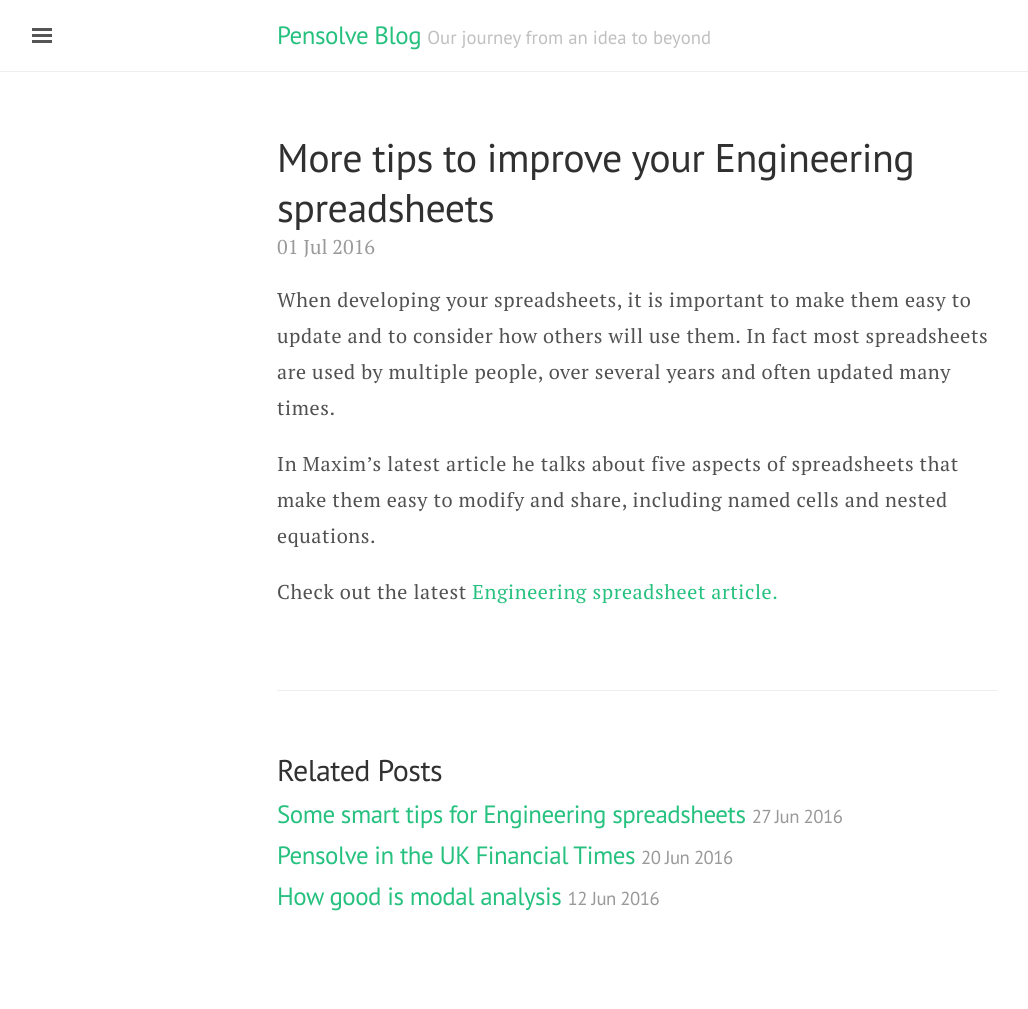
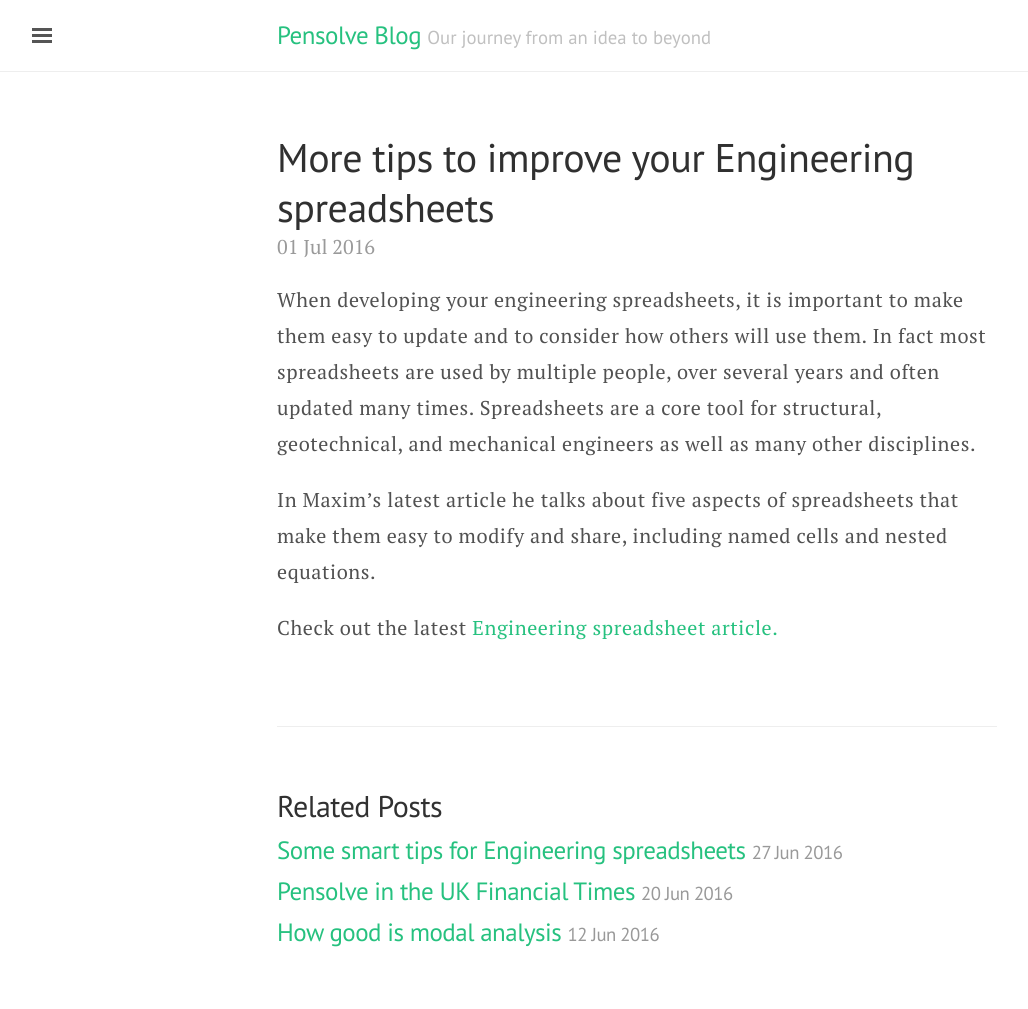
Before and after one commit to pensolve/blog, a Jekyll site: the page built from _posts/2016-07-01-More-Engineering-Tips.md, in a window 1280 px wide. Shown: the whole page, without its empty margins (3-1031 px from the left). Built offline with Jekyll 4.4.1, drawn with Linux system fonts in a browser that asks for light colours; before the commit the page ends 973 px from its top, so only the background shows below that.

```diff
--- a/_posts/2016-07-01-More-Engineering-Tips.md
+++ b/_posts/2016-07-01-More-Engineering-Tips.md
@@ -3,8 +3,9 @@
 title: "More tips to improve your Engineering spreadsheets"
 ---
 
-When developing your spreadsheets, it is important to make them easy to update and to consider how others will use them. In fact most spreadsheets are used by multiple people, over several years and often updated many times.
+When developing your engineering spreadsheets, it is important to make them easy to update and to consider how others will use them. In fact most spreadsheets are used by multiple people, over several years and often updated many times. Spreadsheets are a core tool for structural, geotechnical, and mechanical engineers as well as many other disciplines.
 
 In Maxim's latest article he talks about five aspects of spreadsheets that make them easy to modify and share, including named cells and nested equations.
 
+
 Check out the latest [Engineering spreadsheet article.](https://medium.com/@maxim_52273/the-dos-and-don-ts-of-engineering-spreadsheets-f3a234144f51#.dc1z5zqug)
```
